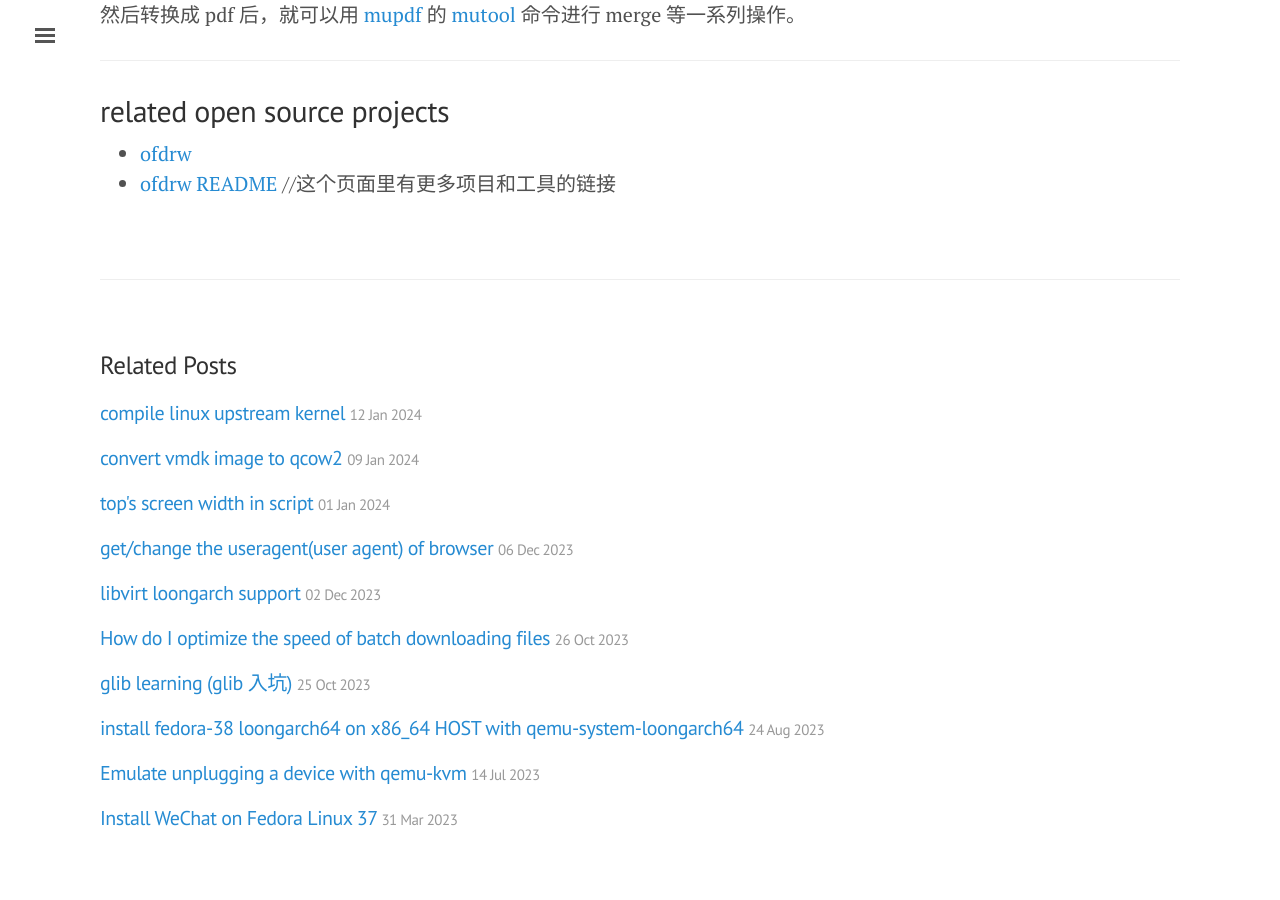
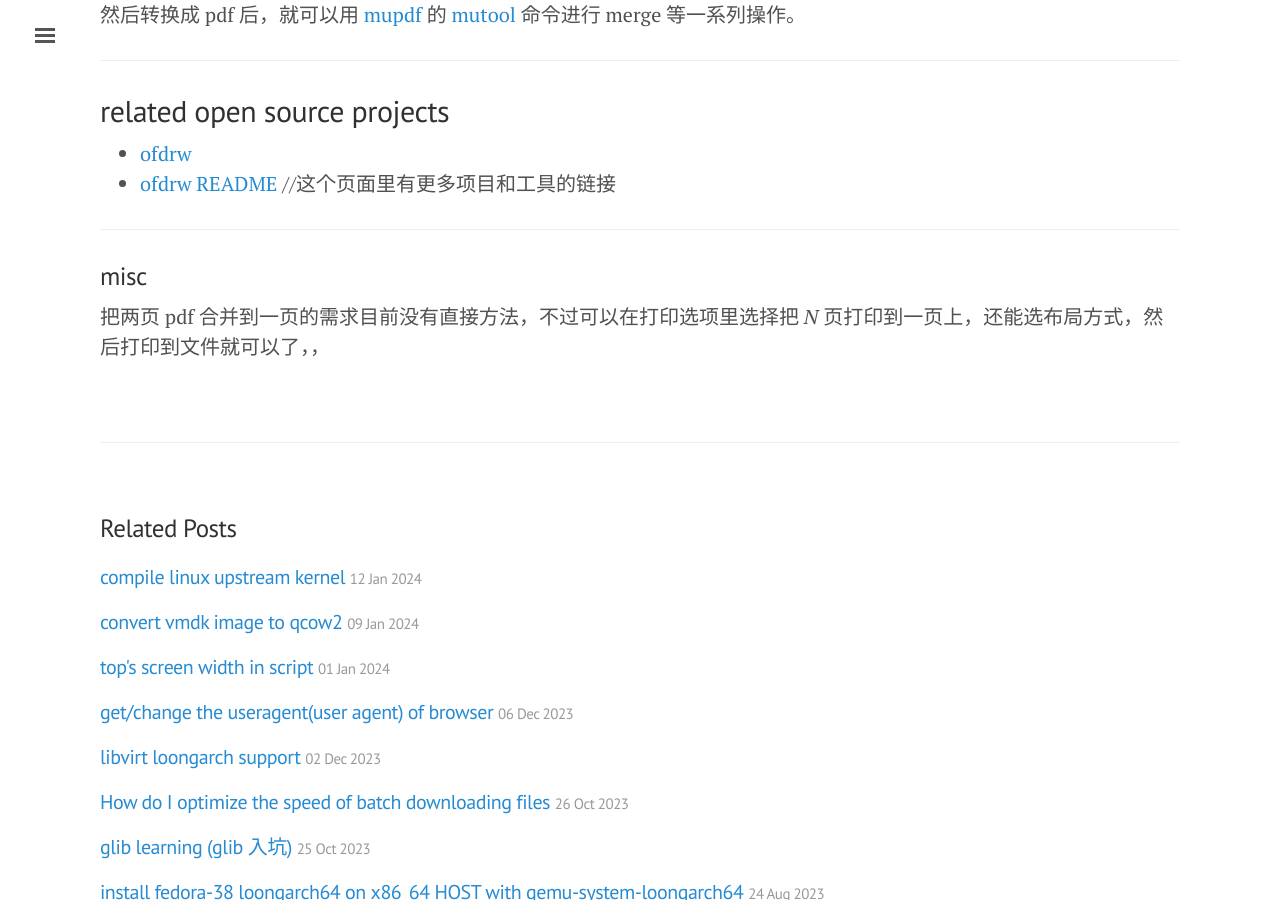
Before and after one commit to tcler/tcler.github.io, a Jekyll site: the page built from _posts/2024-01-15-ofd-to-pdf.md, in a window 1280 px wide and 900 px high, scrolled down 798 px. Built offline with Jekyll 4.4.1, drawn with Linux system fonts in a browser that asks for light colours.

Commit message:
Update 2024-01-15-ofd-to-pdf.md

```diff
--- a/_posts/2024-01-15-ofd-to-pdf.md
+++ b/_posts/2024-01-15-ofd-to-pdf.md
@@ -28,3 +28,8 @@ OFD (open fixed layout document) is a Chinese Document Format, just like PDF. It
 
 - [ofdrw](https://github.com/ofdrw/ofdrw)
 - [ofdrw README](https://github.com/ofdrw/ofdrw/blob/master/README.md)    //这个页面里有更多项目和工具的链接
+
+
+---
+### misc
+把两页 pdf 合并到一页的需求目前没有直接方法，不过可以在打印选项里选择把 *N* 页打印到一页上，还能选布局方式，然后打印到文件就可以了，，
```
